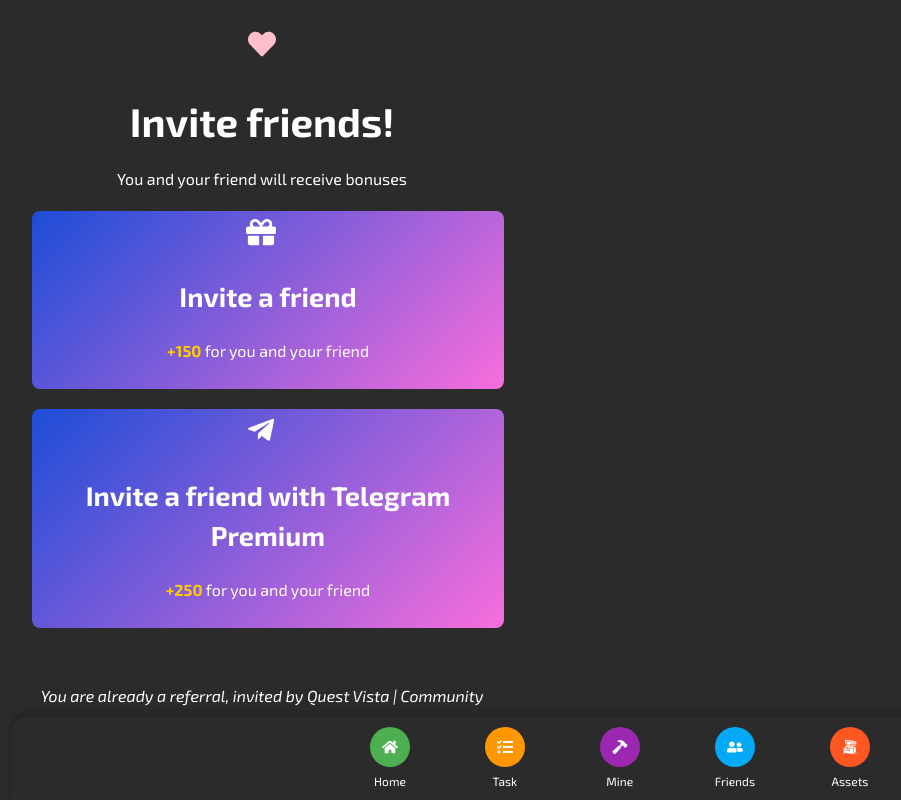
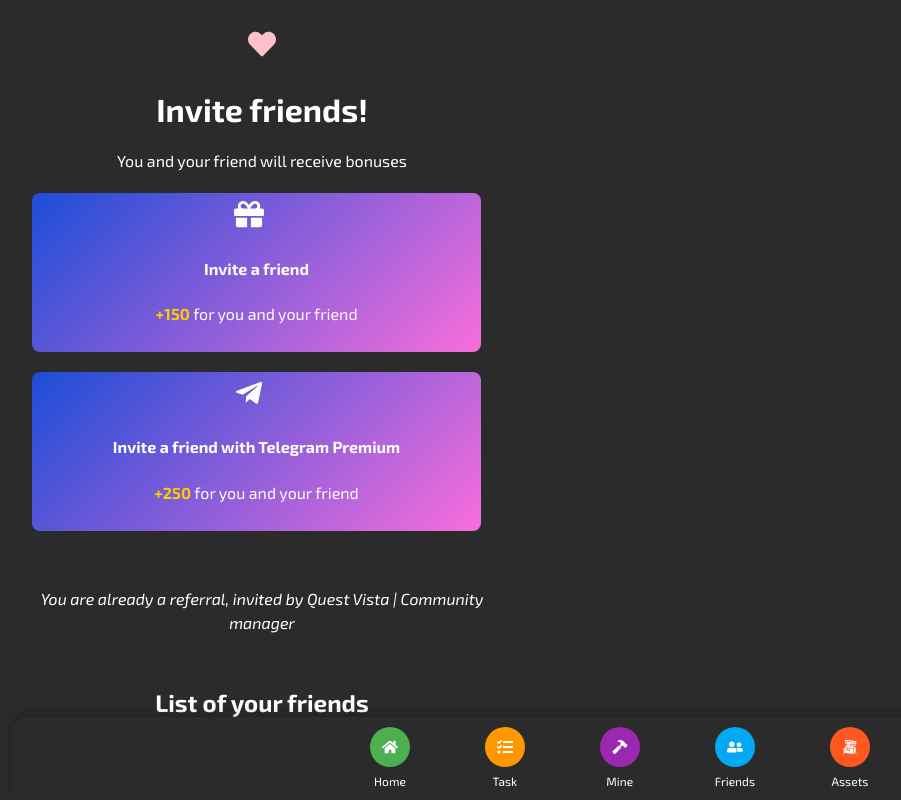
Before and after one commit to TEE2DWHY/quest-vista, a React (Vite) app: page /dashboard in a window 1280 px wide. Both pictures are taken after a click on the element "Friends". Shown: the top 800 px of the page, without its empty margins (378-1279 px from the left). Built offline with nearby package versions, Linux system fonts and the light colour scheme; no server answers; what wagmi would draw is missing.

Commit message:
implementing withdrawal logic

```diff
--- a/src/assets/styles/dashboard.css
+++ b/src/assets/styles/dashboard.css
@@ -191,11 +191,11 @@
 }
 
 .tab {
-  padding: 10px 20px;
+  padding: 10px;
   border: 1px solid #ddd;
   border-radius: 20px;
   background-color: #f9f9f9;
-  font-size: 14px;
+  font-size: 13px;
   cursor: pointer;
   position: relative;
   color: #333;
@@ -508,6 +508,7 @@
   justify-content: center;
   gap: 10px;
   font-weight: 900;
+  color: #fff;
 }
 
 .mineButton:hover {
@@ -579,7 +580,7 @@
 }
 
 h1 {
-  font-size: 2.5rem;
+  /* font-size: 2.5rem; */
   margin-bottom: 10px;
   animation: fadeIn 1s ease-in;
 }
@@ -594,7 +595,7 @@
   flex-direction: column;
   gap: 20px;
   /* width: 100%; */
-  font-size: 18px;
+  width: 100%;
 }
 
 .option {
@@ -603,7 +604,7 @@
   border-radius: 8px;
   /* display: flex; */
   align-items: center;
-  width: 100%;
+  width: 95%;
 }
 
 .inviteIcon {
--- a/src/pages/Dashboard/components/Friends.jsx
+++ b/src/pages/Dashboard/components/Friends.jsx
@@ -12,14 +12,14 @@
       <div className="invite-options">
         <div className="option" data-aos="fade-in">
           <FaGift className="inviteIcon" />
-          <h2>Invite a friend</h2>
+          <h4>Invite a friend</h4>
           <p>
             <span className="bonus">+150</span> for you and your friend
           </p>
         </div>
         <div className="option" data-aos="fade-in">
           <FaTelegramPlane className="inviteIcon" />
-          <h2>Invite a friend with Telegram Premium</h2>
+          <h4>Invite a friend with Telegram Premium</h4>
           <p>
             <span className="bonus">+250</span> for you and your friend
           </p>
```
